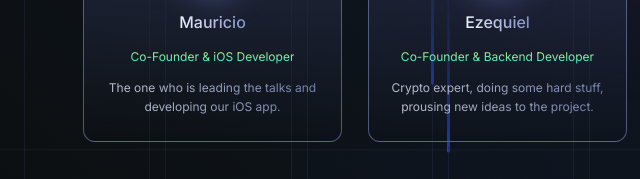
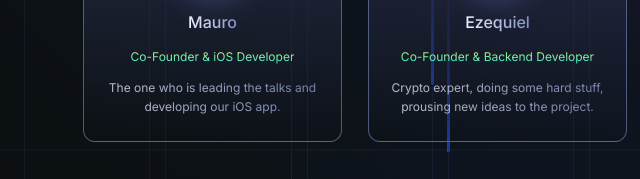
Before and after one commit to ng5jr/seedphrase_early_access, a website: page about/index.html in a window 1280 px wide. Shown: the part 582-761 px from the top of the page, 0-640 px from the left. Drawn offline with Linux system fonts and the light colour scheme.

Commit message:
correct card name

```diff
--- a/about/index.html
+++ b/about/index.html
@@ -276,7 +276,7 @@
               alt="f0go profile picture"
               class="team_card_image"
             />
-            <h4 class="card_name">Mauricio</h4>
+            <h4 class="card_name">Mauro</h4>
             <p class="card_position">Co-Founder & iOS Developer</p>
             <p class="card_description">
               The one who is leading the talks and developing our iOS app.
```
